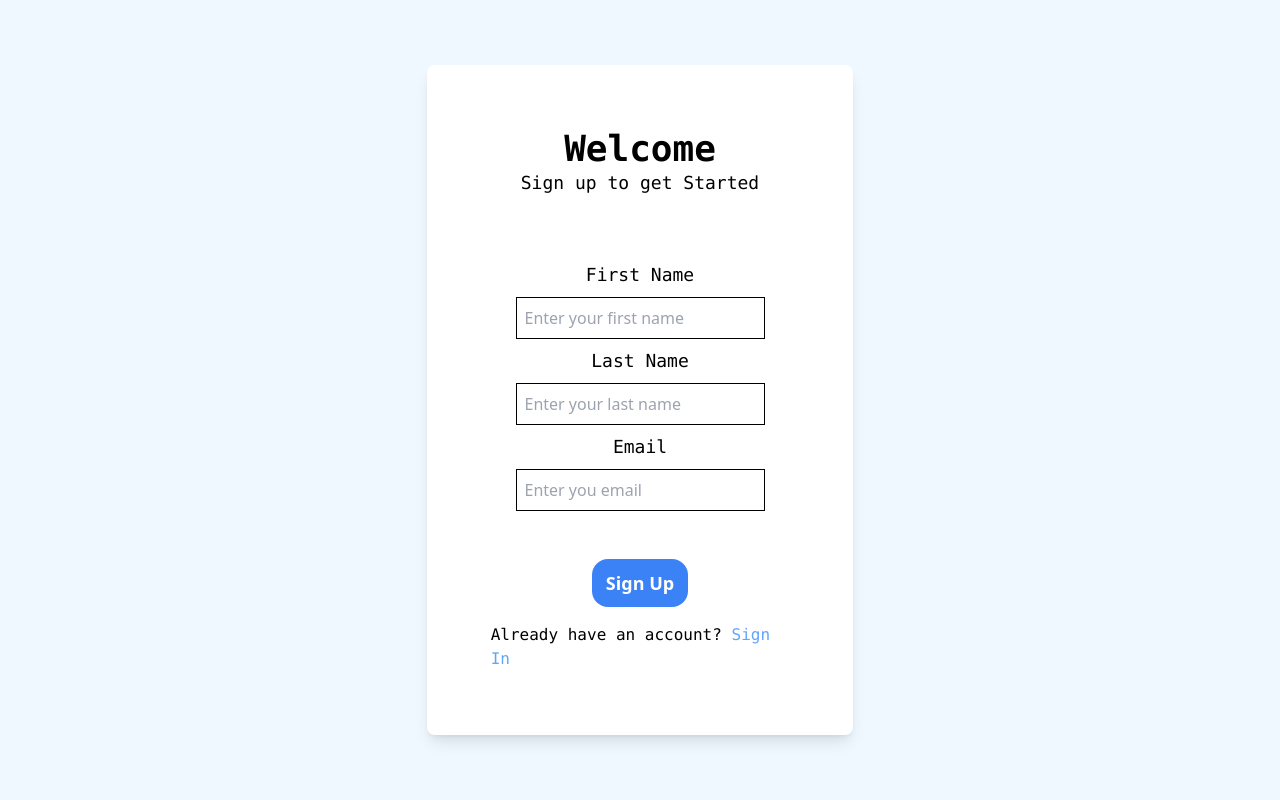
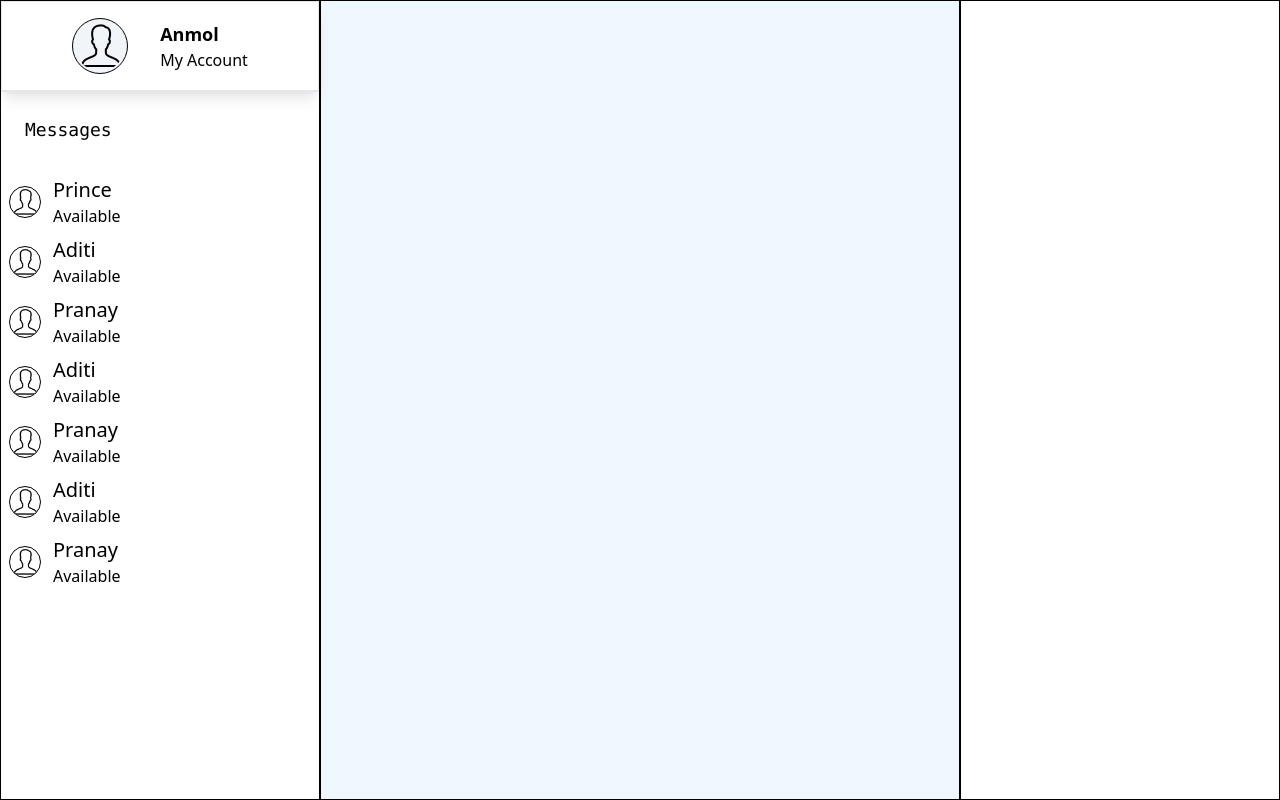
Before and after one commit to Anmolgaur7/Whisper, a React (Create React App) app: page /dashboard in a window 1280 px wide. Built offline with nearby package versions, Linux system fonts and the light colour scheme.

Commit message:
dashboard and signin signup done

```diff
--- a/package.json
+++ b/package.json
@@ -7,7 +7,9 @@
     "@testing-library/react": "^13.4.0",
     "@testing-library/user-event": "^13.5.0",
     "react": "^18.2.0",
+    "react-awesome-reveal": "^4.2.5",
     "react-dom": "^18.2.0",
+    "react-router-dom": "^6.16.0",
     "react-scripts": "5.0.1",
     "web-vitals": "^2.1.4"
   },
--- a/src/App.js
+++ b/src/App.js
@@ -1,13 +1,17 @@
-import logo from './logo.svg';
 import './App.css';
+import Signup from './components/Signup';
 import Login from './components/Login';
+import Dashboard from './components/Dashboard';
+import {Routes,Route } from "react-router-dom";
 
 function App() {
   return (
     <>
-    <div className='flex justify-center items-center h-screen'>
-    <Login/>
-    </div>
+    <Routes>
+    <Route path='/' element={<Signup/>}/>
+    <Route path='/login' element={<Login/>}/>
+    <Route path='/dashboard' element={<Dashboard/>}/>
+   </Routes>
     </>
   );
 }
--- /dev/null
+++ b/src/components/Dashboard.jsx
@@ -0,0 +1,78 @@
+import React from 'react'
+import User from "../images/usericon.png";
+function Dashboard() {
+    const contacts = [
+        {
+            name: "Prince",
+            status: "Available",
+            img: User
+        },
+        {
+            name: "Aditi",
+            status: "Available",
+            img: User
+        },
+        {
+            name: "Pranay",
+            status: "Available",
+            img: User
+        },
+        {
+            name: "Aditi",
+            status: "Available",
+            img: User
+        },
+        {
+            name: "Pranay",
+            status: "Available",
+            img: User
+        }
+        ,{
+            name: "Aditi",
+            status: "Available",
+            img: User
+        },
+        {
+            name: "Pranay",
+            status: "Available",
+            img: User
+        }
+    ]
+    return (
+        <div className='flex w-screen '>
+            <div className='w-[25%] border bg-white border-black  h-screen'>
+                <div className='flex justify-center border items-center  p-4 shadow-lg'>
+                    <img src={User} alt="user" className='border border-1 p-[2px] border-black rounded-full bg-slate-100' />
+                    <div className='ml-8'>
+                        <h1 className='text-lg font-semibold'>Anmol</h1>
+                        <p>My Account</p>
+                    </div>
+                </div>
+                <hr />
+                <div>
+                    <h1 className='p-6 text-lg font-mono'>Messages</h1>
+                    <div>
+                        {
+                            contacts.map(({name, status, img}) => {
+                                return (
+                                    <div className='flex m-2 items-center'>
+                                        <img src={img} alt="img" className='w-[2rem] h-[2rem] border border-black border-1 rounded-full' />
+                                        <div className='ml-3'>
+                                        <h1 className='text-xl' >{name}</h1>
+                                        <p>{status}</p>
+                                        </div>
+                                    </div>
+                                )
+
+                            })
+                        }
+                    </div>
+                </div>
+            </div>
+            <div className='w-[50%] border border-black h-screen'></div>
+            <div className='w-[25%] border bg-white border-black h-screen'></div>
+        </div>
+    )
+}
+
+export default Dashboard
--- a/src/components/Login.jsx
+++ b/src/components/Login.jsx
@@ -1,25 +1,26 @@
-import React from 'react'
+import React, { useState } from 'react'
+import { Fade } from "react-awesome-reveal";
 
 function Login() {
-  return (
-    <div className='w-1/3 bg-white shadow-lg rounded-lg flex-col flex justify-center items-center p-16'>
-     <h1 className='text-4xl font-mono font-bold'>Welcome</h1>
-     <h1 className='text-lg font-mono font-normal mb-16'>Sign up to get Started</h1>
-      <form className='flex-col flex justify-center items-center'>
-        <label className='text-lg font-mono font-normal'>First Name</label>
-        <input type="text" name='Firstname' placeholder='Enter your first name'  className=' p-2 m-2 border border-black '/>
-        <label className='text-lg font-mono font-normal'>Last Name</label>
-        <input type="text" name='lastname' placeholder='Enter your last name' className=' p-2 m-2 border border-black ' />
-        <label className='text-lg font-mono font-normal'>Email</label>
-        <input type="email" name='email' placeholder='Enter you email'className=' p-2 m-2 border border-black ' />
+    const [email, setemail] = useState("");
+    const [password, setpassword] = useState("");
+    return (
 
-        <button className='bg-blue-500 text-lg w-[6rem]  h-[3rem] p-1 font-bold text-white rounded-2xl mt-10 hover:bg-blue-400'>Sign Up</button>
-      </form>
-
-      <div className='mt-4 font-medium font-mono'>Already have an account? <span className='text-blue-400'>Sign In</span></div>
-
-    </div>
-  )
+            <div className='w-screen h-screen flex justify-center items-center'>
+                <Fade>
+                <form className=' bg-white flex-col flex justify-center items-center p-20 shadow-lg rounded-lg'>
+                <h1 className='text-4xl font-mono font-bold'>Welcome Back</h1>
+                <h1 className='text-lg font-mono font-normal mb-16'>Sign in to explore</h1>
+                    <label className='text-lg font-mono font-normal'>Email</label>
+                    <input type="email" name='email' placeholder='Enter your email' onChange={(e) => setemail(e.target.value)} className=' p-2 m-2  border bg-slate-100 border-black ' />
+                    <label className='text-lg font-mono font-normal'>Password</label>
+                    <input type="password" name='password' placeholder='Enter you password' onChange={(e) => setpassword(e.target.value)} className=' p-2 m-2 border bg-slate-100 border-black'/>
+                    <button className='bg-blue-500 text-lg w-[6rem]  h-[3rem] p-1 font-bold text-white rounded-2xl mt-8 hover:bg-blue-400' type='submit'>Sign In</button>
+                <div className='mt-4 font-medium font-mono'>Did'nt have an account? <span className='text-blue-400'><a href="/">Sign Up</a></span></div>
+                </form>
+                </Fade>
+            </div>
+    )
 }
 
 export default Login
--- /dev/null
+++ b/src/components/Signup.jsx
@@ -0,0 +1,29 @@
+import React, { useState } from 'react'
+import { Fade } from "react-awesome-reveal";
+function Signup() {
+
+  const [nam, setname] = useState("")
+  const [email, setemail] = useState("");
+  const [password, setpassword] = useState("");
+
+  return (
+    <div className='w-screen h-screen flex justify-center items-center'>
+      <Fade>
+        <form className='flex-col bg-white flex justify-center items-center p-20 shadow-lg rounded-lg'>
+          <h1 className='text-4xl font-mono font-bold'>Welcome</h1>
+          <h1 className='text-lg font-mono font-normal mb-16'>Sign up to get Started</h1>
+          <label className='text-lg font-mono font-normal'>First Name</label>
+          <input type="text" name='Fullname' placeholder='Enter your  Name' onChange={(e) => setname(e.target.value)} className=' p-2 m-2 border bg-slate-100 border-black ' />
+          <label className='text-lg font-mono font-normal' onChange={(e) => setemail(e.target.value)}>Email</label>
+          <input type="email" name='email' placeholder='Enter your email' className=' p-2 m-2 border bg-slate-100 border-black ' />
+          <label className='text-lg font-mono font-normal'>Password</label>
+          <input type="password" name='password' placeholder='Enter you password' onChange={(e) => setpassword(e.target.value)} className=' p-2 m-2 bg-slate-100 border border-black ' />
+          <button className='bg-blue-500 text-lg w-[6rem]  h-[3rem] p-1 font-bold text-white rounded-2xl mt-10 hover:bg-blue-400' type='submit'>Sign Up</button>
+          <div className='mt-8 font-medium font-mono'>Already have an account? <span className='text-blue-400'><a href="/login">Sign In</a></span></div>
+        </form>
+      </Fade>
+    </div>
+  )
+}
+
+export default Signup
--- a/src/index.js
+++ b/src/index.js
@@ -1,4 +1,5 @@
 import React from 'react';
+import { BrowserRouter } from "react-router-dom";
 import ReactDOM from 'react-dom/client';
 import './index.css';
 import App from './App';
@@ -7,7 +8,9 @@ import reportWebVitals from './reportWebVitals';
 const root = ReactDOM.createRoot(document.getElementById('root'));
 root.render(
   <React.StrictMode>
-    <App />
+    <BrowserRouter>
+      <App />
+    </BrowserRouter>
   </React.StrictMode>
 );
 
```
Also changed, not shown: src/images/usericon.png (added), 1 other file (tests, documents, lock files or other folders).
